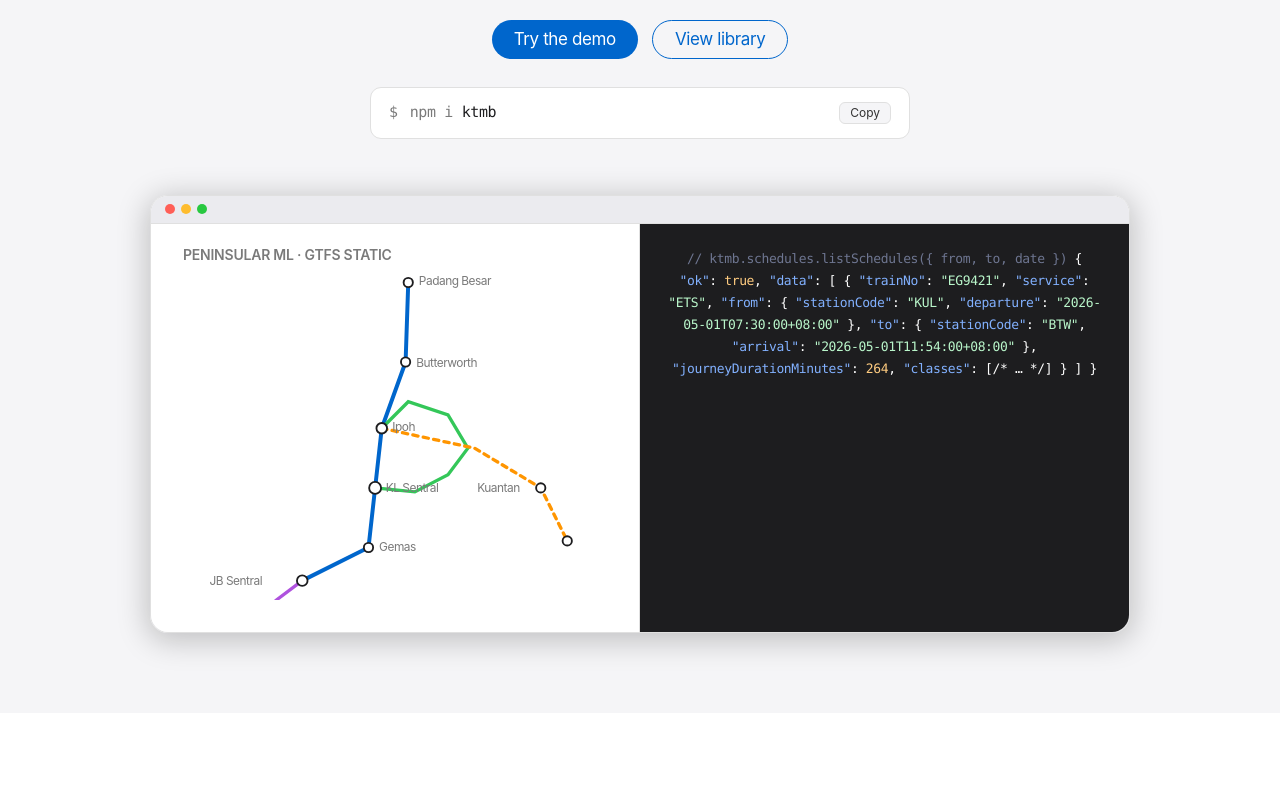
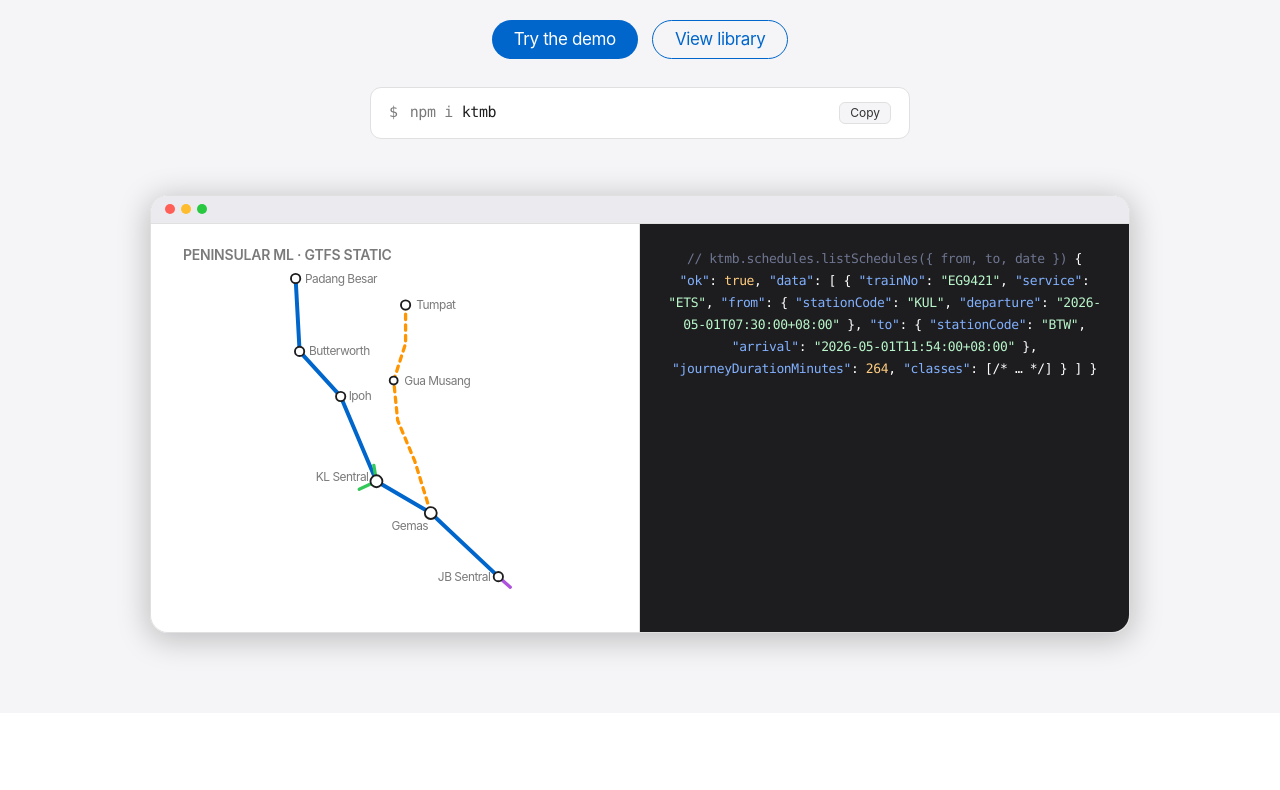
Before and after one commit to ZhunHao/ktmb, a website: page site/index.html in a window 1280 px wide. Shown: the part 483-1273 px from the top of the page. Drawn offline with nearby package versions, Linux system fonts and the light colour scheme; no server answers.

Commit message:
fix(site): correct hero network diagram geography
Replace fabricated Kuantan station and Ipoh-branched east-coast line with
the real KTMB topology: East Coast Line branches at Gemas and runs north
through Mentakab, Kuala Lipis, Gua Musang, Kuala Krai to Tumpat. Spine
positions reprojected from station lat/lon to match the true NW-SE
peninsula tilt; Komuter simplified to a Klang-Valley T-stub.

```diff
--- a/site/index.html
+++ b/site/index.html
@@ -866,34 +866,35 @@
       <div class="body">
         <div class="map">
           <span class="label">PENINSULAR ML · GTFS STATIC</span>
-          <svg viewBox="0 0 320 260" preserveAspectRatio="xMidYMid meet">
-            <!-- ETS spine -->
-            <path d="M 170 20 L 168 80 L 150 130 L 145 175 L 140 220 L 90 245" stroke="#0066cc" stroke-width="3" fill="none" stroke-linecap="round" stroke-linejoin="round"/>
-            <!-- Komuter loop around KL -->
-            <path d="M 145 175 L 175 178 L 200 165 L 215 145 L 200 120 L 170 110 L 150 130" stroke="#34c759" stroke-width="2.5" fill="none" stroke-linecap="round"/>
-            <!-- East coast intercity -->
-            <path d="M 150 130 L 220 145 L 270 175 L 290 215" stroke="#ff9500" stroke-width="2.5" fill="none" stroke-linecap="round" stroke-dasharray="4 4"/>
-            <!-- Shuttle Tebrau (south) -->
-            <path d="M 90 245 L 70 260" stroke="#af52de" stroke-width="2.5" fill="none" stroke-linecap="round"/>
+          <svg viewBox="0 0 320 260" preserveAspectRatio="xMidYMid meet" aria-label="KTMB network — Peninsular Malaysia">
+            <!-- ETS / Intercity spine: Padang Besar → Butterworth → Ipoh → KL Sentral → Gemas → JB Sentral -->
+            <path d="M 85 17 L 88 72 L 119 106 L 146 170 L 187 194 L 238 242" stroke="#0066cc" stroke-width="3" fill="none" stroke-linecap="round" stroke-linejoin="round"/>
+            <!-- East Coast Line: Gemas → Mentakab → Kuala Lipis → Gua Musang → Kuala Krai → Tumpat -->
+            <path d="M 187 194 L 175 155 L 162 124 L 159 94 L 168 66 L 168 37" stroke="#ff9500" stroke-width="2.5" fill="none" stroke-linecap="round" stroke-linejoin="round" stroke-dasharray="4 4"/>
+            <!-- Klang Valley Komuter (Pel. Klang ↔ KL Sentral ↔ Batu Caves spur) -->
+            <path d="M 133 176 L 146 170 L 144 158" stroke="#34c759" stroke-width="2.5" fill="none" stroke-linecap="round" stroke-linejoin="round"/>
+            <!-- Shuttle Tebrau (JB Sentral → Woodlands) -->
+            <path d="M 238 242 L 247 250" stroke="#af52de" stroke-width="2.5" fill="none" stroke-linecap="round"/>
             <!-- Stations -->
             <g fill="#fff" stroke="#1d1d1f" stroke-width="1.4">
-              <circle cx="170" cy="20" r="3.5"/>
-              <circle cx="168" cy="80" r="3.5"/>
-              <circle cx="150" cy="130" r="4"/>
-              <circle cx="145" cy="175" r="4.5"/>
-              <circle cx="140" cy="220" r="3.5"/>
-              <circle cx="90" cy="245" r="4"/>
-              <circle cx="270" cy="175" r="3.5"/>
-              <circle cx="290" cy="215" r="3.5"/>
+              <circle cx="85" cy="17" r="3.5"/>
+              <circle cx="88" cy="72" r="3.5"/>
+              <circle cx="119" cy="106" r="3.5"/>
+              <circle cx="146" cy="170" r="4.5"/>
+              <circle cx="159" cy="94" r="3"/>
+              <circle cx="168" cy="37" r="3.5"/>
+              <circle cx="187" cy="194" r="4.5"/>
+              <circle cx="238" cy="242" r="3.5"/>
             </g>
             <g font-family="SF Pro Text, system-ui" font-size="9" fill="#7a7a7a">
-              <text x="178" y="22">Padang Besar</text>
-              <text x="176" y="84">Butterworth</text>
-              <text x="158" y="132">Ipoh</text>
-              <text x="153" y="178">KL Sentral</text>
-              <text x="148" y="223">Gemas</text>
-              <text x="20" y="248">JB Sentral</text>
-              <text x="222" y="178">Kuantan</text>
+              <text x="92" y="20">Padang Besar</text>
+              <text x="95" y="75">Butterworth</text>
+              <text x="125" y="109">Ipoh</text>
+              <text x="140" y="170" text-anchor="end">KL Sentral</text>
+              <text x="167" y="97">Gua Musang</text>
+              <text x="176" y="40">Tumpat</text>
+              <text x="185" y="207" text-anchor="end">Gemas</text>
+              <text x="232" y="245" text-anchor="end">JB Sentral</text>
             </g>
           </svg>
         </div>
```
